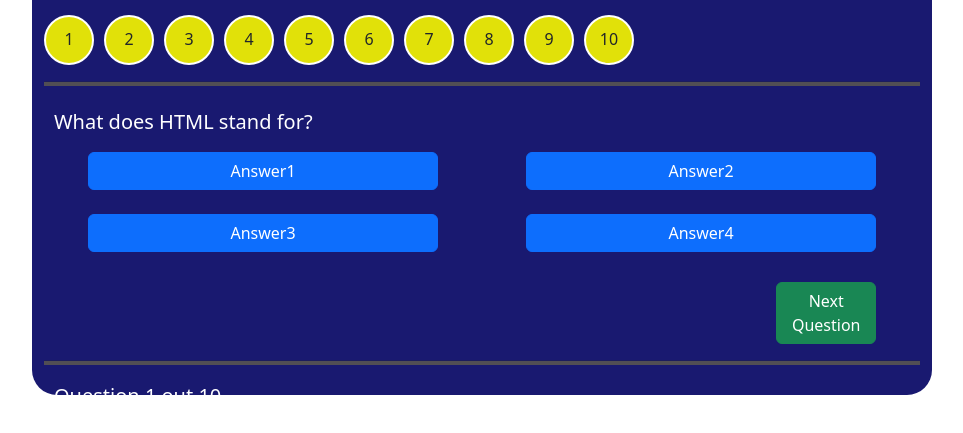
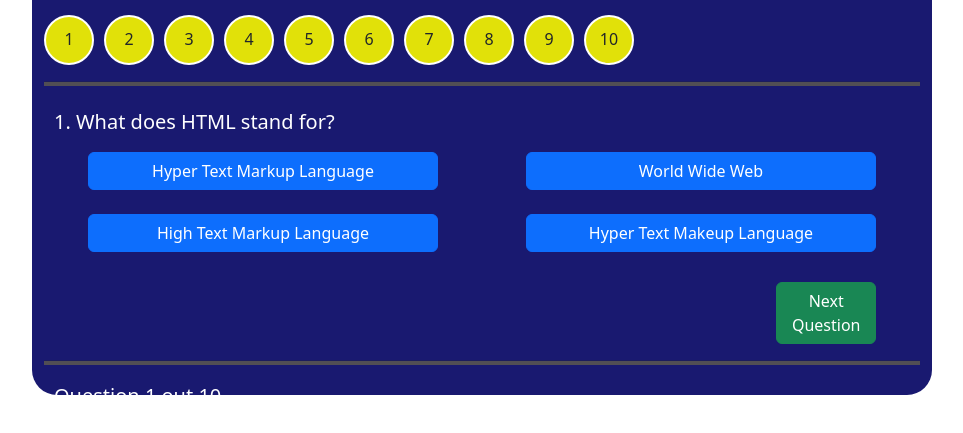
Before and after one commit to faisall667/Quiz_Project, a plain HTML site: page index.html in a window 1280 px wide. Shown: the part 145-578 px from the top of the page, without its empty margins (158-1121 px from the left). Drawn offline with nearby package versions, Linux system fonts and the light colour scheme.

Commit message:
Code Modified

```diff
--- a/app/app.js
+++ b/app/app.js
@@ -1,68 +1,69 @@
 let questionArray = [{
-    question:"What does HTML stand for?",
+    question:"1. What does HTML stand for?",
+    choice1:"Hyper Text Markup Language",
+    choice2:"World Wide Web",
+    choice3:"High Text Markup Language",
+    choice4:"Hyper Text Makeup Language",
+    //correct: "choice1"
+},
+{
+    question:"2. What does CSS stand for?",
     choice1:"Answer1",
     choice2:"Answer2",
     choice3:"Answer3",
     choice4:"Answer4"
 },
 {
-    question:"What does CSS stand for?",
+    question:"3. What does JS stand for?",
     choice1:"Answer1",
     choice2:"Answer2",
     choice3:"Answer3",
     choice4:"Answer4"
 },
 {
-    question:"What does JS stand for?",
+    question:"4. What is block element?",
     choice1:"Answer1",
     choice2:"Answer2",
     choice3:"Answer3",
     choice4:"Answer4"
 },
 {
-    question:"What is block element?",
+    question:"5. What inline element?",
     choice1:"Answer1",
     choice2:"Answer2",
     choice3:"Answer3",
     choice4:"Answer4"
 },
 {
-    question:"What inline element?",
+    question:"6. What inline element?",
     choice1:"Answer1",
     choice2:"Answer2",
     choice3:"Answer3",
     choice4:"Answer4"
 },
 {
-    question:"What inline element?",
+    question:"7. What inline element?",
     choice1:"Answer1",
     choice2:"Answer2",
     choice3:"Answer3",
     choice4:"Answer4"
 },
 {
-    question:"What inline element?",
+    question:"8. What inline element?",
     choice1:"Answer1",
     choice2:"Answer2",
     choice3:"Answer3",
     choice4:"Answer4"
 },
 {
-    question:"What inline element?",
+    question:"9. What inline element?",
     choice1:"Answer1",
     choice2:"Answer2",
     choice3:"Answer3",
     choice4:"Answer4"
 },
 {
-    question:"What inline element?",
-    choice1:"Answer1",
-    choice2:"Answer2",
-    choice3:"Answer3",
-    choice4:"Answer4"
-},
-{
-    question:"What inline element?",
+    question:"10. What inline element?",
     choice1:"Answer1",
     choice2:"Answer2",
     choice3:"Answer3",
@@ -81,9 +82,14 @@
  }
  drawCircles ()
 
+ //const lastQuestion = question.length - 1;
  let counter = 0;
- let question = questionArray[counter].question;
- document.getElementById("question").innerHTML = question
+ let question = questionArray[counter];
+ document.getElementById("question").innerHTML = question.question
+ choice1.innerHTML = question.choice1;
+ choice2.innerHTML = question.choice2;
+ choice3.innerHTML = question.choice3;
+ choice4.innerHTML = question.choice4;
  console.log(question);
 
  function nextQuestion() {
--- a/css/style.css
+++ b/css/style.css
@@ -54,6 +54,10 @@
 
 .choices{
     color:white;
+    font-size: 20px;
+    /* padding-top: 5px;
+    padding-bottom: 15px;
+    margin: 10px; */
 
 }
 
--- a/index.html
+++ b/index.html
@@ -21,26 +21,26 @@
 
         <div id="quiz_Box">
             <div id = "question" class = "question">
-                Queston 1: What HTML stands for?
+                <!--Queston 1: What HTML stands for? -->
             </div>
 
             <div id = "choices">
                 <div class="container text-center">
                     <div class="row">
                       <div class="col-lg-6">
-                        <button class="btn btn-primary" type="button">Answer1</button>
+                        <button class="btn btn-primary" id="choice1" onclick="checkAnswer('choice1')" type="button">Answer1</button>
                       </div>
                       <div class="col-lg-6">
-                        <button class="btn btn-primary" type="button">Answer2</button>
+                        <button class="btn btn-primary" id= "choice2" onclick="checkAnswer('choice2')" type="button">Answer2</button>
                       </div>
                     </div>
                     <br>
                     <div class="row">
                         <div class="col-lg-6">
-                          <button class="btn btn-primary" type="button">Answer3</button>
+                          <button class="btn btn-primary" id= "choice3" onclick="checkAnswer('choice3')" type="button">Answer3</button>
                         </div>
                         <div class="col-lg-6">
-                          <button class="btn btn-primary" type="button">Answer4</button>
+                          <button class="btn btn-primary" id= "choice4" onclick="checkAnswer('choice4')" type="button">Answer4</button>
                         </div>
                       </div>
                   </div>
```
